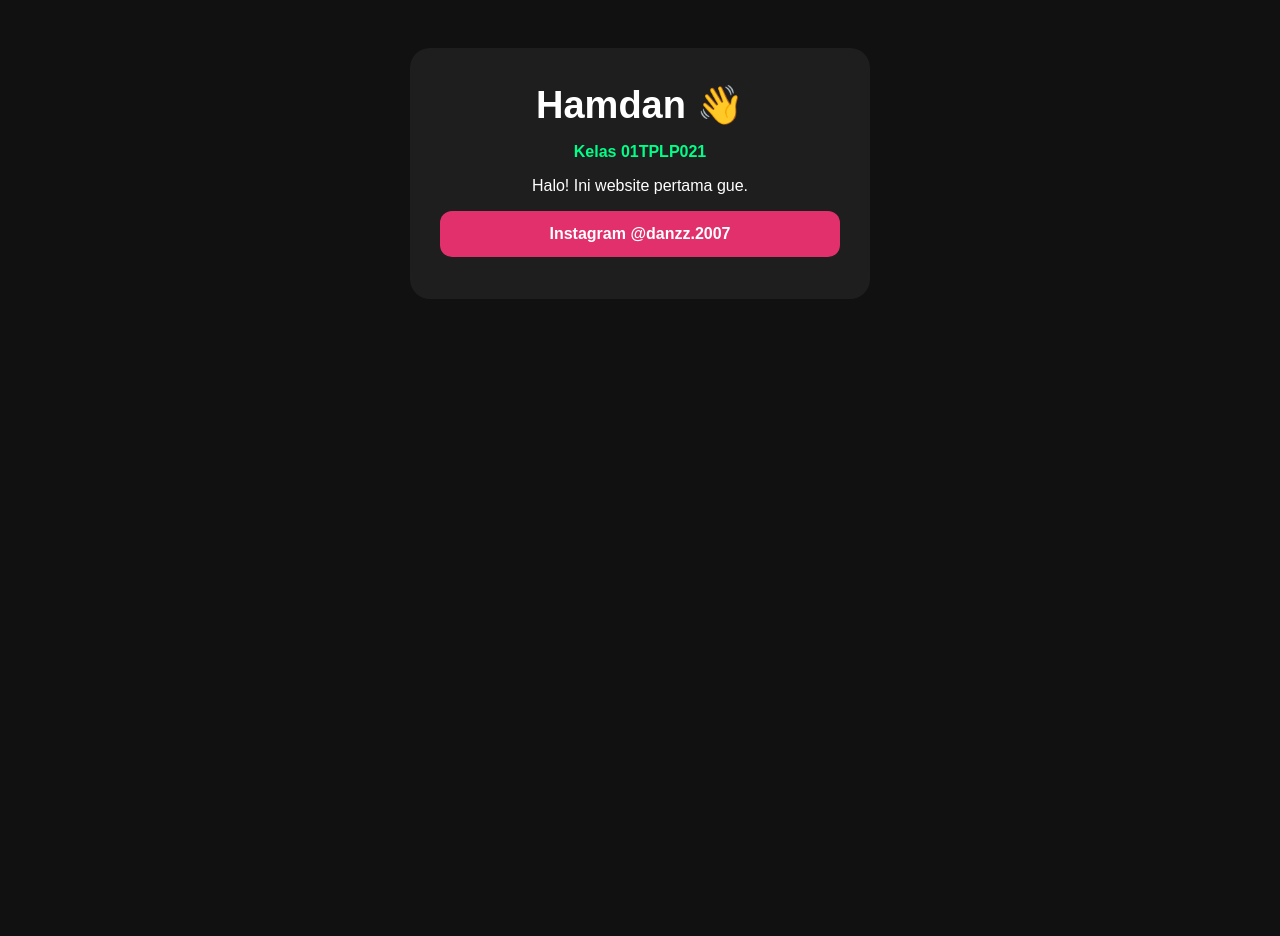
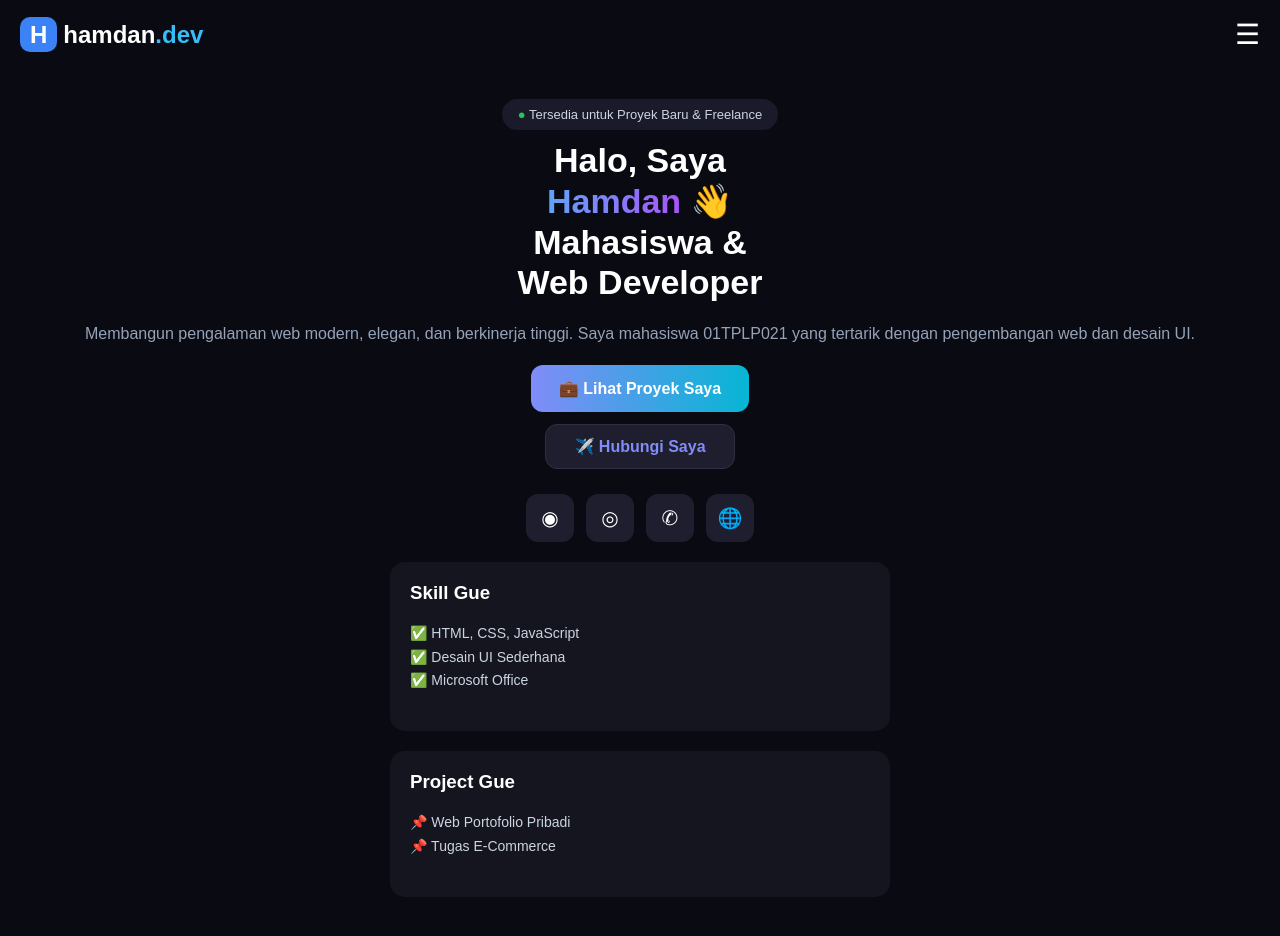
Before and after one commit to danzzkasep0-code/hamdan, a plain HTML site: page index.html in a window 1280 px wide. Before the commit the page ends 800 px from the top, so only its background shows below. Drawn offline with Linux system fonts and the light colour scheme.

Commit message:
Update index.html

```diff
--- a/index.html
+++ b/index.html
@@ -1,22 +1,63 @@
 <!DOCTYPE html>
-<html>
+<html lang="id">
 <head>
-<title>Hamdan - 01TPLP021</title>
+<meta charset="UTF-8">
 <meta name="viewport" content="width=device-width, initial-scale=1">
+<title>Hamdan.dev</title>
 <style>
-body { font-family: sans-serif; text-align: center; padding: 40px 20px; background: #111; color: white; }
-.kartu { background: #1e1e1e; max-width: 400px; margin: auto; padding: 30px; border-radius: 20px; }
-h1 { font-size: 38px; margin: 5px; }
-.kelas { color: #00ff88; font-weight: bold; }
-.tombol { display: block; background: white; color: black; padding: 14px; margin: 12px 0; border-radius: 12px; text-decoration: none; font-weight: bold; }
-.tombol.ig { background: #E1306C; color: white; }
-.tombol.wa { background: #25D366; color: white; }
+*{margin:0;padding:0;box-sizing:border-box;font-family:Arial,sans-serif}
+body{background:#0a0a12;color:white}
+.top{display:flex;justify-content:space-between;align-items:center;padding:18px 20px}
+.logo{font-size:24px;font-weight:bold}
+.logo span{color:#38bdf8}
+.logo b{background:#3b82f6;padding:4px 10px;border-radius:10px;margin-right:6px}
+.menu{font-size:28px}
+.badge{background:#1a1a2a;border-radius:20px;padding:8px 16px;font-size:13px;display:inline-block;margin:10px 0;color:#cbd5e1}
+.badge i{color:#22c55e;font-style:normal}
+.hero{text-align:center;padding:20px 20px 40px}
+.hero h1{font-size:34px;line-height:1.2}
+.hero h1 span{background:linear-gradient(90deg,#60a5fa,#a855f7);-webkit-background-clip:text;-webkit-text-fill-color:transparent}
+.hero p{color:#94a3b8;margin:18px 0;line-height:1.6}
+.btn1{display:inline-block;background:linear-gradient(90deg,#818cf8,#06b6d4);color:white;padding:14px 28px;border-radius:12px;text-decoration:none;font-weight:bold}
+.btn2{display:inline-block;background:#1e1e2e;color:#818cf8;padding:12px 28px;border-radius:12px;text-decoration:none;font-weight:bold;margin-top:12px;border:1px solid #2e2e44}
+.sosial{display:flex;justify-content:center;gap:12px;margin-top:25px}
+.sosial a{background:#1e1e2e;color:white;width:48px;height:48px;display:flex;align-items:center;justify-content:center;border-radius:12px;text-decoration:none;font-size:20px}
+.card{background:#15151f;padding:20px;border-radius:15px;max-width:500px;margin:20px auto;text-align:left}
+.card h3{margin-bottom:10px}
+.card p{color:#cbd5e1;line-height:1.7;font-size:14px}
 </style>
 </head>
 <body>
-<div class="kartu">
-<h1>Hamdan 👋</h1>
-<p class="kelas">Kelas 01TPLP021</p>
-<p>Halo! Ini website pertama gue.</p>
-<a class="tombol ig" href="https://instagram.com/danzz.2007">Instagram @danzz.2007</a>
-<a class="tombol wa" href="https://wa.me/628577395
+
+<div class="top">
+<div class="logo"><b>H</b>hamdan<span>.dev</span></div>
+<div class="menu">☰</div>
+</div>
+
+<div class="hero">
+<div class="badge"><i>●</i> Tersedia untuk Proyek Baru & Freelance</div>
+<h1>Halo, Saya<br><span>Hamdan</span> 👋<br>Mahasiswa &<br>Web Developer</h1>
+<p>Membangun pengalaman web modern, elegan, dan berkinerja tinggi. Saya mahasiswa 01TPLP021 yang tertarik dengan pengembangan web dan desain UI.</p>
+<a class="btn1" href="https://wa.me/6285773957180">💼 Lihat Proyek Saya</a><br>
+<a class="btn2" href="https://wa.me/6285773957180">✈️ Hubungi Saya</a>
+
+<div class="sosial">
+<a href="https://github.com/danzzkasep0-code">◉</a>
+<a href="https://instagram.com/danzz.2007">◎</a>
+<a href="https://wa.me/6285773957180">✆</a>
+<a href="https://instagram.com/danzz.2007">🌐</a>
+</div>
+
+<div class="card">
+<h3>Skill Gue</h3>
+<p>✅ HTML, CSS, JavaScript<br>✅ Desain UI Sederhana<br>✅ Microsoft Office</p>
+</div>
+
+<div class="card">
+<h3>Project Gue</h3>
+<p>📌 Web Portofolio Pribadi<br>📌 Tugas E-Commerce</p>
+</div>
+
+</div>
+</body>
+</html>
```
